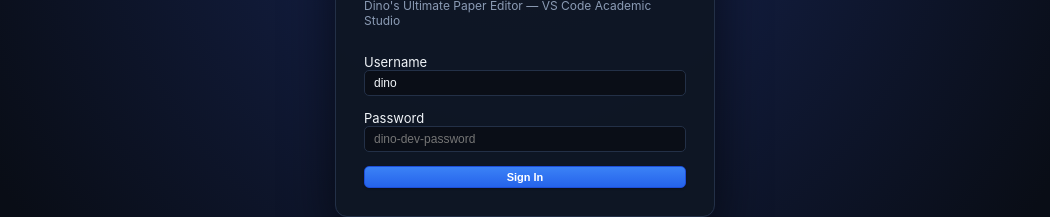
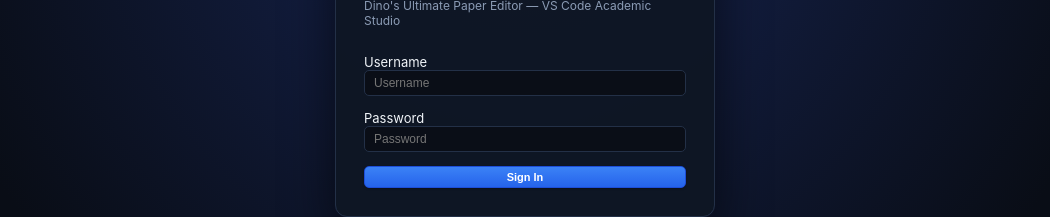
Before and after one commit to Dinoclaro/dupe, a React (Vite) app in the folder web/: page / in a window 1280 px wide. Shown: the part 335-552 px from the top of the page, without its empty margins (115-1165 px from the left). Built offline with nearby package versions, Linux system fonts and the light colour scheme; no server answers.

Commit message:
fix(web): remove prefilled username and password placeholder from login page

```diff
--- a/web/src/App.tsx
+++ b/web/src/App.tsx
@@ -127,7 +127,7 @@ export interface StudioTab {
 export const App: React.FC = () => {
   const [user, setUser] = useState<User | null>(null);
   const [authChecking, setAuthChecking] = useState(true);
-  const [username, setUsername] = useState('dino');
+  const [username, setUsername] = useState('');
   const [password, setPassword] = useState('');
   const [authError, setAuthError] = useState<string | null>(null);
   const [runtimeMode, setRuntimeMode] = useState<string>('hosted');
@@ -1035,6 +1035,8 @@ export const App: React.FC = () => {
               type="text"
               value={username}
               onChange={(e) => setUsername(e.target.value)}
+              placeholder="Username"
+              autoComplete="username"
               required
             />
           </label>
@@ -1044,7 +1046,8 @@ export const App: React.FC = () => {
               type="password"
               value={password}
               onChange={(e) => setPassword(e.target.value)}
-              placeholder="dino-dev-password"
+              placeholder="Password"
+              autoComplete="current-password"
               required
             />
           </label>
```
